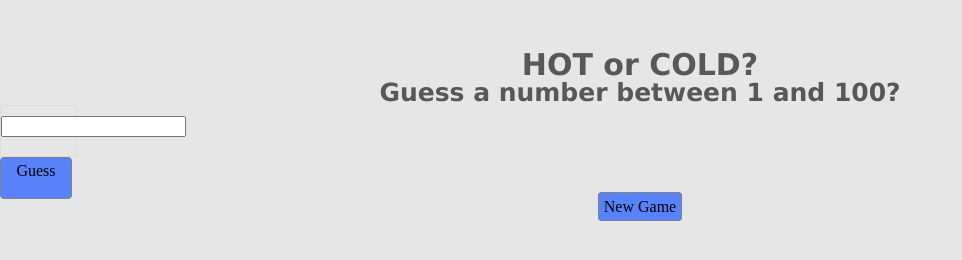
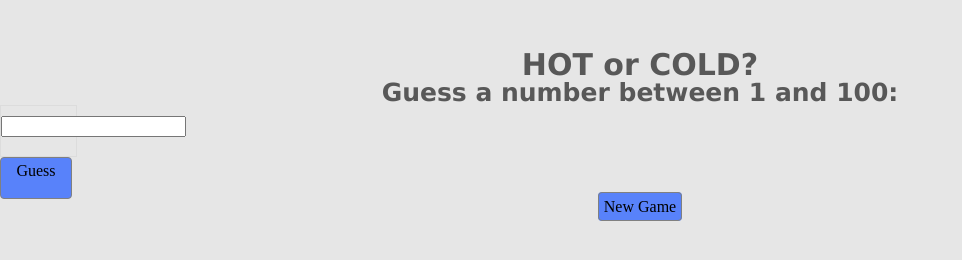
Before and after one commit to dagmarvelez/HotorCold, a plain HTML site: page index.html in a window 1280 px wide. Shown: the whole page, without its empty margins (0-962 px from the left). Drawn offline with nearby package versions, Linux system fonts and the light colour scheme.

Commit message:
Update index.html

```diff
--- a/index.html
+++ b/index.html
@@ -7,12 +7,11 @@
 	<script src="//ajax.googleapis.com/ajax/libs/jquery/1.10.2/jquery.min.js"></script>
 	<script type="text/javascript" src="application.js"> </script>
 </head>
-<body style ="background-color: #e6e6e6">
+<body style ="background-color: #e6e6e6", "text-align: center">
 
 	<h1>HOT or COLD?</h1>
-	<!--<h4>This is my tennis ball machine.<br>It holds 100 tennis balls, but I<br>don't know how many I've hit!</h4>
-	<div class="guess-box">-->
-		<h3>Guess a number between 1 and 100?</h3>
+
+		<h3>Guess a number between 1 and 100:</h3>
 		<div id="guess-bar">
 			<input type="text" id="guess" maxlength="3">
 		</div>
@@ -24,10 +23,7 @@
 			<h4 id="win">You win!</h4>
 		</div>
 	</div>
-	<!--<span class="button" id="giveup-button">Give Up</span>-->
+
 	<span class="button" id="newgame">New Game</span>
-	<!--<div class="ball-machine">
-		<img src="http://a248.e.akamai.net/origin-cdn.volusion.com/25j5t.bh7fa/v/vspfiles/photos/ST-Wilson-2.jpg?1314953776" alt="ball machine"/>
-	</div>-->
 
 </html>
```
